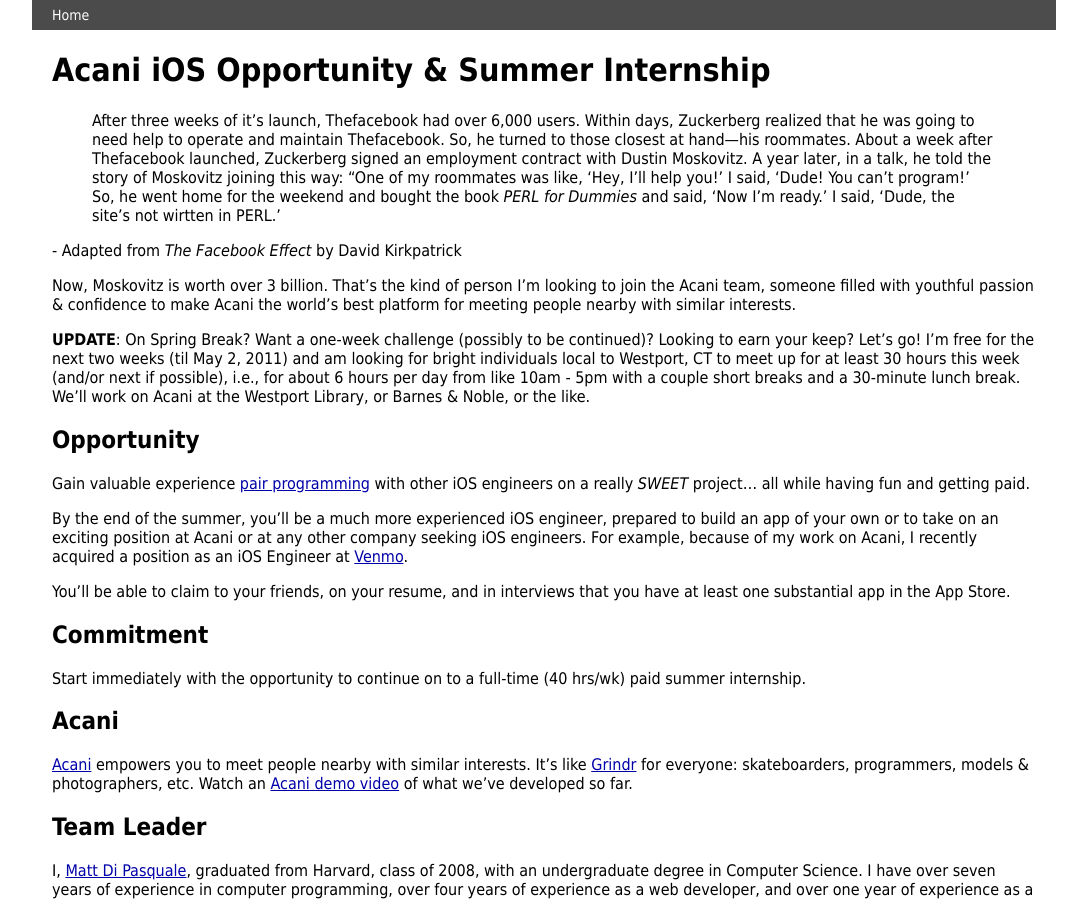
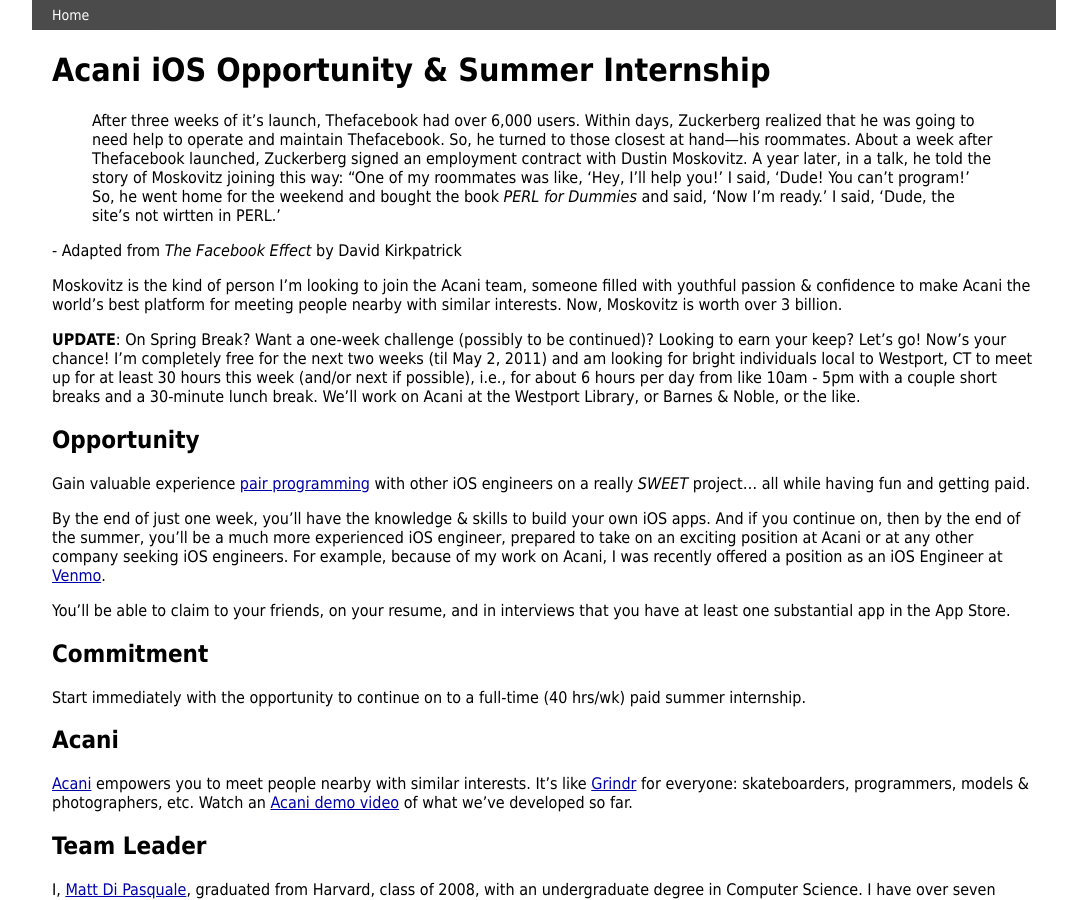
Before and after one commit to acani/acani.github.com, a Jekyll site: the page built from opportunity/index.md, in a window 1280 px wide and 900 px high. Shown: the whole window, without its empty margins (96-1183 px from the left). Built offline with Jekyll 4.4.1, drawn with Linux system fonts in a browser that asks for light colours; Markdown is read by kramdown in place of the engine named in the settings.

Commit message:
update opportunity

```diff
--- a/opportunity/index.md
+++ b/opportunity/index.md
@@ -8,15 +8,15 @@
 
 \- Adapted from *The Facebook Effect* by David Kirkpatrick
 
-Now, Moskovitz is worth over 3 billion. That's the kind of person I'm looking to join the Acani team, someone filled with youthful passion & confidence to make Acani the world's best platform for meeting people nearby with similar interests.
+Moskovitz is the kind of person I'm looking to join the Acani team, someone filled with youthful passion & confidence to make Acani the world's best platform for meeting people nearby with similar interests. Now, Moskovitz is worth over 3 billion.
 
-**UPDATE**: On Spring Break? Want a one-week challenge (possibly to be continued)? Looking to earn your keep? Let's go! I'm free for the next two weeks (til May 2, 2011) and am looking for bright individuals local to Westport, CT to meet up for at least 30 hours this week (and/or next if possible), i.e., for about 6 hours per day from like 10am - 5pm with a couple short breaks and a 30-minute lunch break. We'll work on Acani at the Westport Library, or Barnes & Noble, or the like.
+**UPDATE**: On Spring Break? Want a one-week challenge (possibly to be continued)? Looking to earn your keep? Let's go! Now's your chance! I'm completely free for the next two weeks (til May 2, 2011) and am looking for bright individuals local to Westport, CT to meet up for at least 30 hours this week (and/or next if possible), i.e., for about 6 hours per day from like 10am - 5pm with a couple short breaks and a 30-minute lunch break. We'll work on Acani at the Westport Library, or Barnes & Noble, or the like.
 
 ## Opportunity
 
 Gain valuable experience [pair programming](http://j.mp/cuq3vn) with other iOS engineers on a really *SWEET* project... all while having fun and getting paid.
 
-By the end of the summer, you'll be a much more experienced iOS engineer, prepared to build an app of your own or to take on an exciting position at Acani or at any other company seeking iOS engineers. For example, because of my work on Acani, I recently acquired a position as an iOS Engineer at [Venmo][1].
+By the end of just one week, you'll have the knowledge & skills to build your own iOS apps. And if you continue on, then by the end of the summer, you'll be a much more experienced iOS engineer, prepared to take on an exciting position at Acani or at any other company seeking iOS engineers. For example, because of my work on Acani, I was recently offered a position as an iOS Engineer at [Venmo][1].
 
 You'll be able to claim to your friends, on your resume, and in interviews that you have at least one substantial app in the App Store.
 
```
